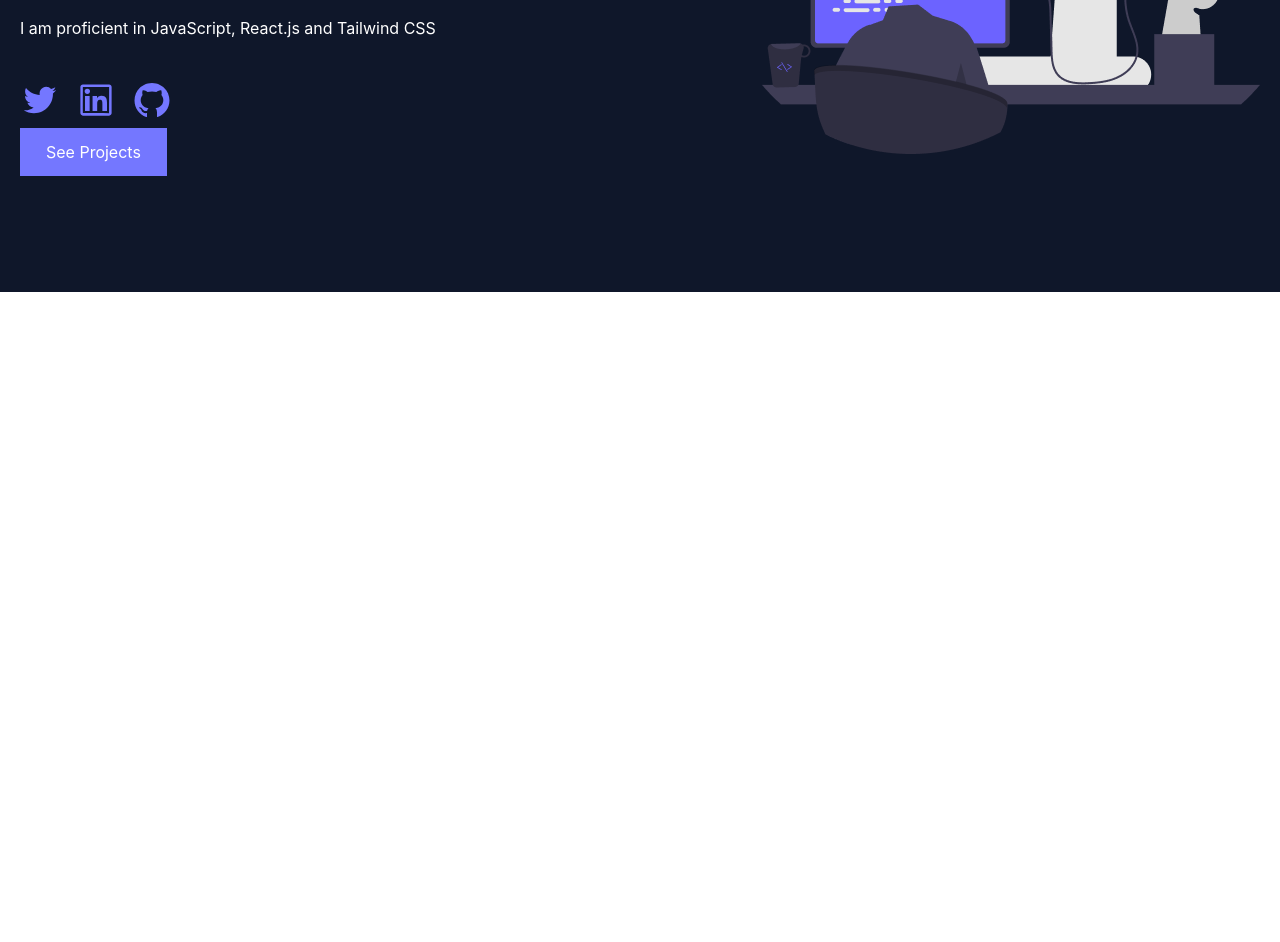
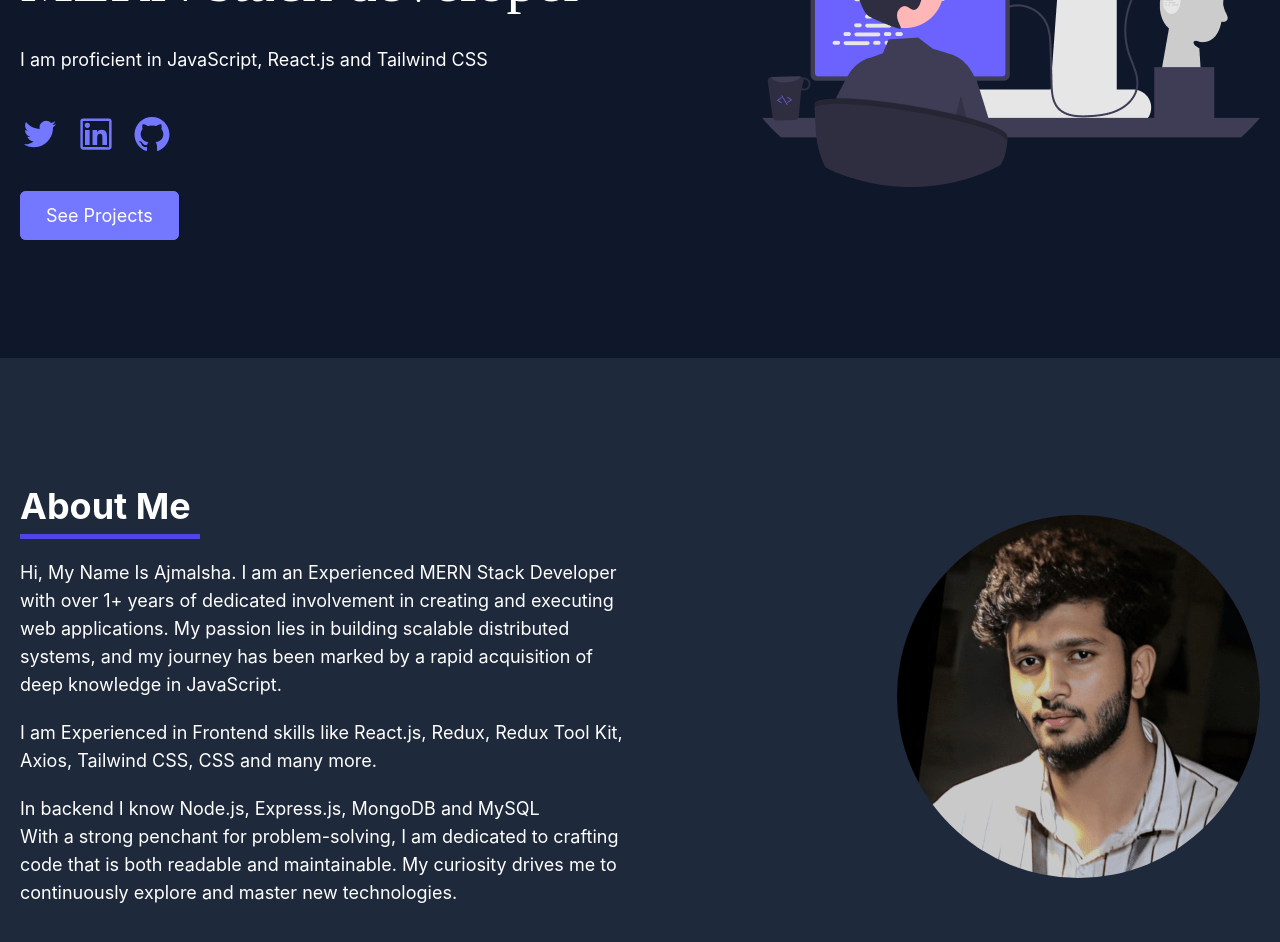
Before and after one commit to AjmalshaSalim/Portfolio-React, a React (Create React App) app: page / in a window 1280 px wide. Shown: the part 420-1362 px from the top of the page. Before the commit the page ends 800 px from the top, so only its background shows below. Built offline with nearby package versions, Linux system fonts and the light colour scheme; the HTML template or start-up script is replaced by a standard one.

Commit message:
About-Me

```diff
--- a/src/App.css
+++ b/src/App.css
@@ -2,29 +2,54 @@
 @tailwind components;
 @tailwind utilities;
 
-/* color */
-.bg-primary{
-  background-color: #0f172a;
+::-webkit-scrollbar {
+  display: none;
+}
+html {
+  scroll-behavior: smooth;
 }
 
-.bg-secondary{
-  background-color: #1e293b;
+body {
+  @apply text-lg
 }
 
-.bg-accent{
-  background-color: #7477ff;
+.projects img {
+  width: 100%;
 }
 
-.text-accent{
-  color: #7477ff;
+/* color */
+.bg-primary {
+  background: #0F172A;
 }
 
-nav li a{
-  @apply p-4 py-5 text-lg;
+.bg-secondery {
+  background: #1E293B;
 }
-nav li a:hover{
-  color: #7477ff;
+
+.bg-accent {
+  background: #7477FF;
 }
-.mobile-nav{
-  @apply block md:hidden fixed top-10 py-2 h-full w-full bg-gray-900 duration-300;
+
+.text-accent {
+  color: #7477FF;
 }
+
+
+nav li a {
+  @apply px-4 py-5 text-lg;
+}
+
+nav li a:hover {
+  color: #7477FF;
+}
+
+.mobile-nav {
+  @apply block md:hidden fixed top-10 py-2 w-full h-full bg-gray-900 duration-500;
+}
+
+
+/* hero */
+h1 {
+  font-family: 'Pacifico', cursive;
+  line-height: 1.5 !important;
+}
--- a/src/App.js
+++ b/src/App.js
@@ -1,12 +1,14 @@
 import './App.css';
 import Header from './components/Header';
 import Hero from './components/Hero';
+import About from './components/About';
 
 function App() {
   return (
     <>
       <Header/>
       <Hero/>
+      <About/>
     </>
   );
 }
--- /dev/null
+++ b/src/components/About.js
@@ -0,0 +1,47 @@
+import React from "react";
+import AboutImg from "../assets/about-img.png";
+
+const About = () => {
+    return (
+        <section className="bg-secondery text-white px-5 py-32" id="about">
+            <div className="container mx-auto grid md:grid-cols-2 items-center justify-center md:justify-between">
+                <div className="about-info">
+                    <h2 className="text-4xl font-bold mb-5 border-b-[5px] w-[180px] border-indigo-600 pb-2">
+                        About Me
+                    </h2>
+
+                    <p className="pb-5">
+                        Hi, My Name Is Ajmalsha. I am an Experienced
+                        MERN Stack Developer with over 1+ years of dedicated involvement in creating
+                        and executing web applications. My passion lies in building scalable distributed
+                        systems, and my journey has been marked by a rapid acquisition of deep knowledge
+                        in JavaScript.
+                    </p>
+                    <p className="pb-5">
+                        I am Experienced in Frontend skills like React.js, Redux, Redux Tool
+                        Kit, Axios, Tailwind CSS, CSS and many more.
+                    </p>
+
+                    <p>In backend I know Node.js, Express.js, MongoDB and MySQL</p>
+
+                    <p>
+                        With a strong penchant
+                        for problem-solving, I am dedicated to crafting code that is both readable
+                        and maintainable. My curiosity drives me to continuously explore and
+                        master new technologies.
+                    </p>
+                </div>
+
+                <div className="about-img">
+                    <img
+                        src={AboutImg}
+                        alt="coding illustration"
+                        className="lgw-[80%] md:ml-auto rounded-full"
+                    />
+                </div>
+            </div>
+        </section>
+    );
+};
+
+export default About;
--- a/src/components/Hero.js
+++ b/src/components/Hero.js
@@ -44,10 +44,10 @@ const Hero = () => {
                             <AiOutlineGithub size={40} />{" "}
                         </a>
                     </div>
-
+                    <br />
                     <a
                         href="/#projects"
-            className=" btn bg-accent  border-2 border-[#7477FF] text-white px-6 py-3 hover:bg-transparent"
+                        className=" btn bg-accent  border-2 border-[#7477FF] text-white px-6 py-3 hover:bg-transparent rounded-md"
                     >
                         See Projects
                     </a>
```
Also changed, not shown: src/assets/about-img-t.png (added), src/assets/about-img.png (added). Lines whose indentation alone changed are shown as unchanged.
